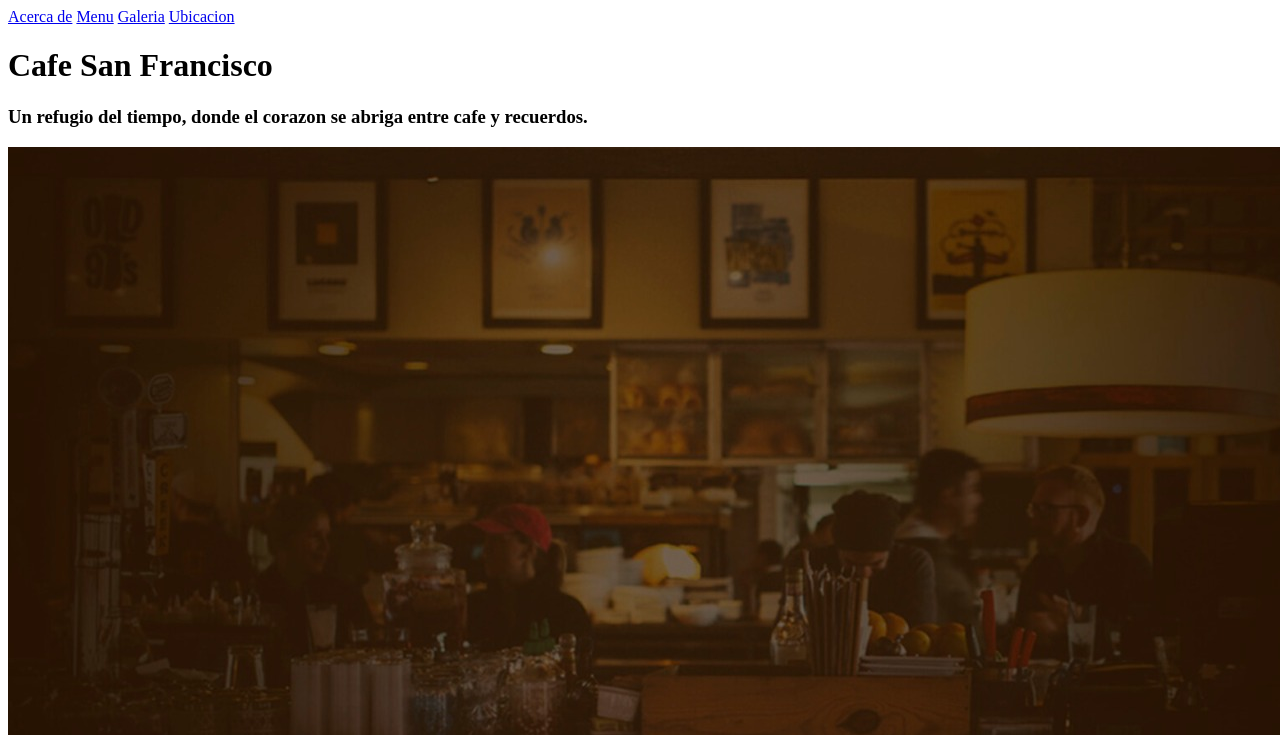
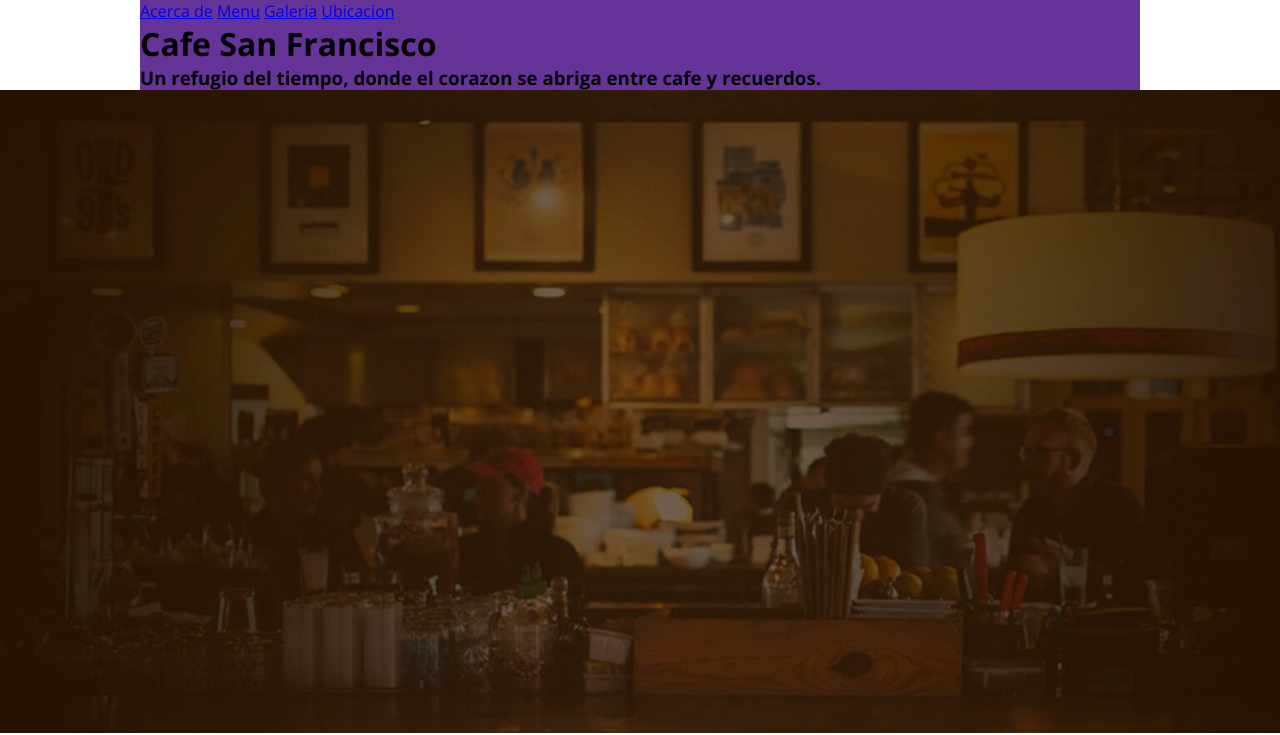
Before and after one commit to MathewLara/cafeteria, a plain HTML site: page index.html in a window 1280 px wide. Shown: the top 735 px of the page. Drawn offline with nearby package versions, Linux system fonts and the light colour scheme.

Commit message:
progreso en clase

```diff
--- /dev/null
+++ b/estilos/style.css
@@ -0,0 +1,22 @@
+/*Aqui va los comentarios de css*/
+*{
+    margin: 0;
+    padding: 0;
+    -webkit-box-sizing: border-box;
+    -moz-webkit-box-sizing: border-box;
+    box-sizing: border-box;
+}
+body{
+    font-family: "Open Sans", Arial, Helvetica, sans-serif;
+    font-size: 16px;
+}
+
+/*Le damos estilo a la clase contenedor*/
+.contenedor
+{
+    width: 90%;
+    background-color: rebeccapurple;
+    max-width: 1000px;
+    margin:auto;
+    overflow: hidden;
+}
--- a/index.html
+++ b/index.html
@@ -6,19 +6,22 @@
     <meta name="viewport" content="widt=device-width, initial-scale=1.0, user-scalable=no, maximum-scale=1.0, minimum-scale=1.0">
 
     <title>Cafe DulceAroma</title>
+    <link href="https://fonts.googleapis.com/css2?family=Open+Sans:ital,wght@0,300..800;1,300..800&display=swap" rel="stylesheet">
+    <link rel="stylesheet" href="estilos/style.css">
+    <!--Estilos-->
 </head>
 
 <body>
 
     <header>
-        <div >
+        <div class= "contenedor">
             <nav >
                 <a href="#" id="btn-acerca-de">Acerca de</a>
                 <a href="#" id="btn-menu">Menu</a>
                 <a href="#" id="btn-galeria">Galeria</a>
                 <a href="#" id="btn-ubicacion">Ubicacion</a>
             </nav>
-            <div >
+            <div class="derecho">
                 <h1>Cafe <span>San Francisco</span></h1>
                 <h3>Un refugio del tiempo, donde el corazon se abriga entre cafe y recuerdos.</h3>
             </div>
@@ -185,7 +188,7 @@
         <!--./Fin contactos-->
         <!--Inicio Mapa-->
         <section>
-            <iframe src="https://www.google.com/maps/embed?pb=!1m18!1m12!1m3!1d3989.7789789908184!2d-78.54435502700744!3d-0.25444039974304977!2m3!1f0!2f0!3f0!3m2!1i1024!2i768!4f13.1!3m3!1m2!1s0x91d599c0a3c2363f%3A0xfae555b8b9419810!2sRamon%20Cafe!5e0!3m2!1ses-419!2sec!4v1743910326977!5m2!1ses-419!2sec"
+            <iframe src="https://www.google.com/maps/embed?pb=!1m18!1m12!1m3!1d3989.805081885575!2d-78.49340531974043!3d-0.14759780000000094!2m3!1f0!2f0!3f0!3m2!1i1024!2i768!4f13.1!3m3!1m2!1s0x91d59ab33ae952e7%3A0xa160086f3dac5640!2sCaf%C3%A9%20Rojo!5e0!3m2!1ses-419!2sec!4v1744039485309!5m2!1ses-419!2sec"
             width="800" height="600" style="border:0;" allowfullscreen="" loading="lazy"
             referrerpolicy="no-referrer-when-downgrade"></iframe>
         </section>
```
